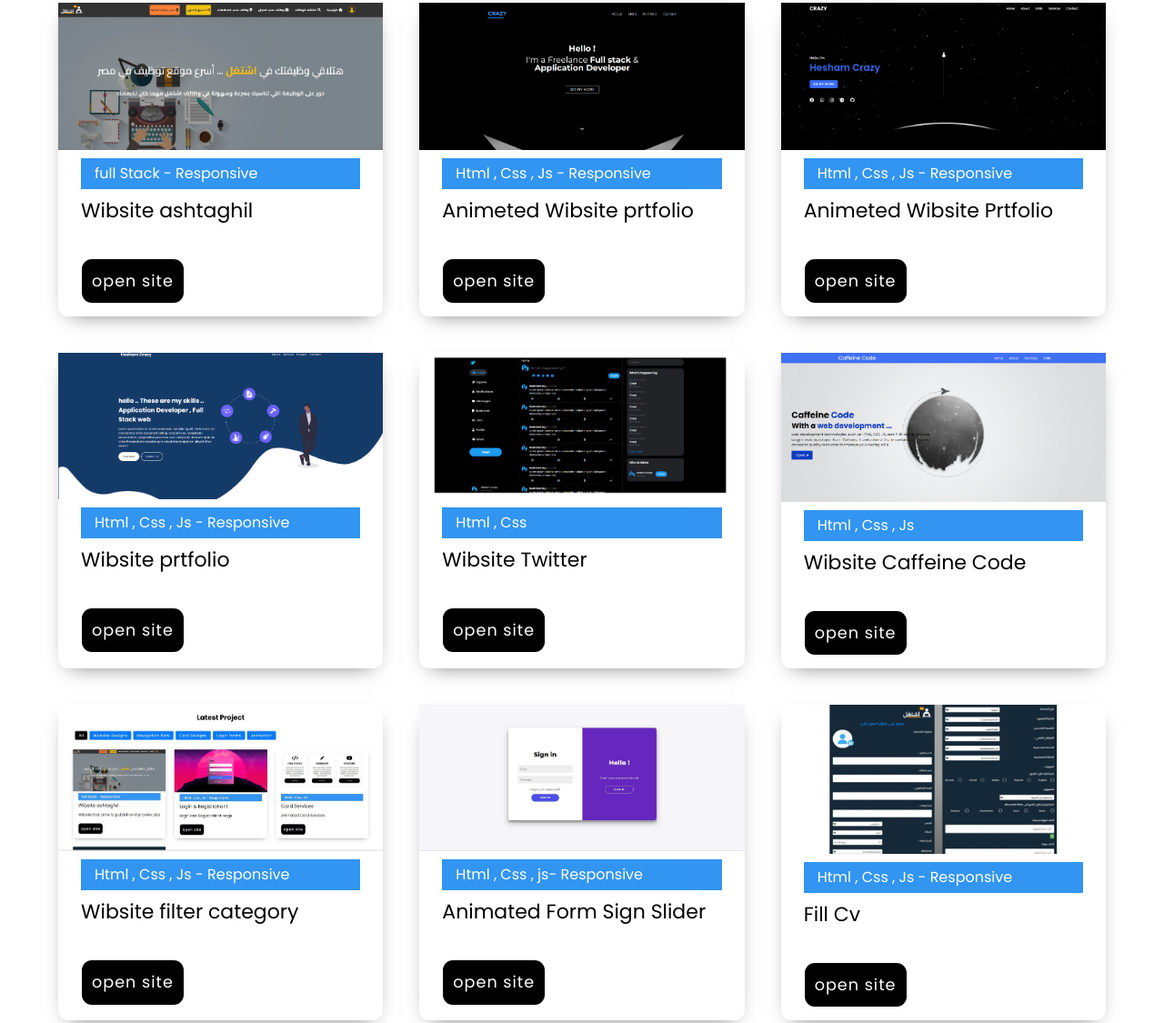
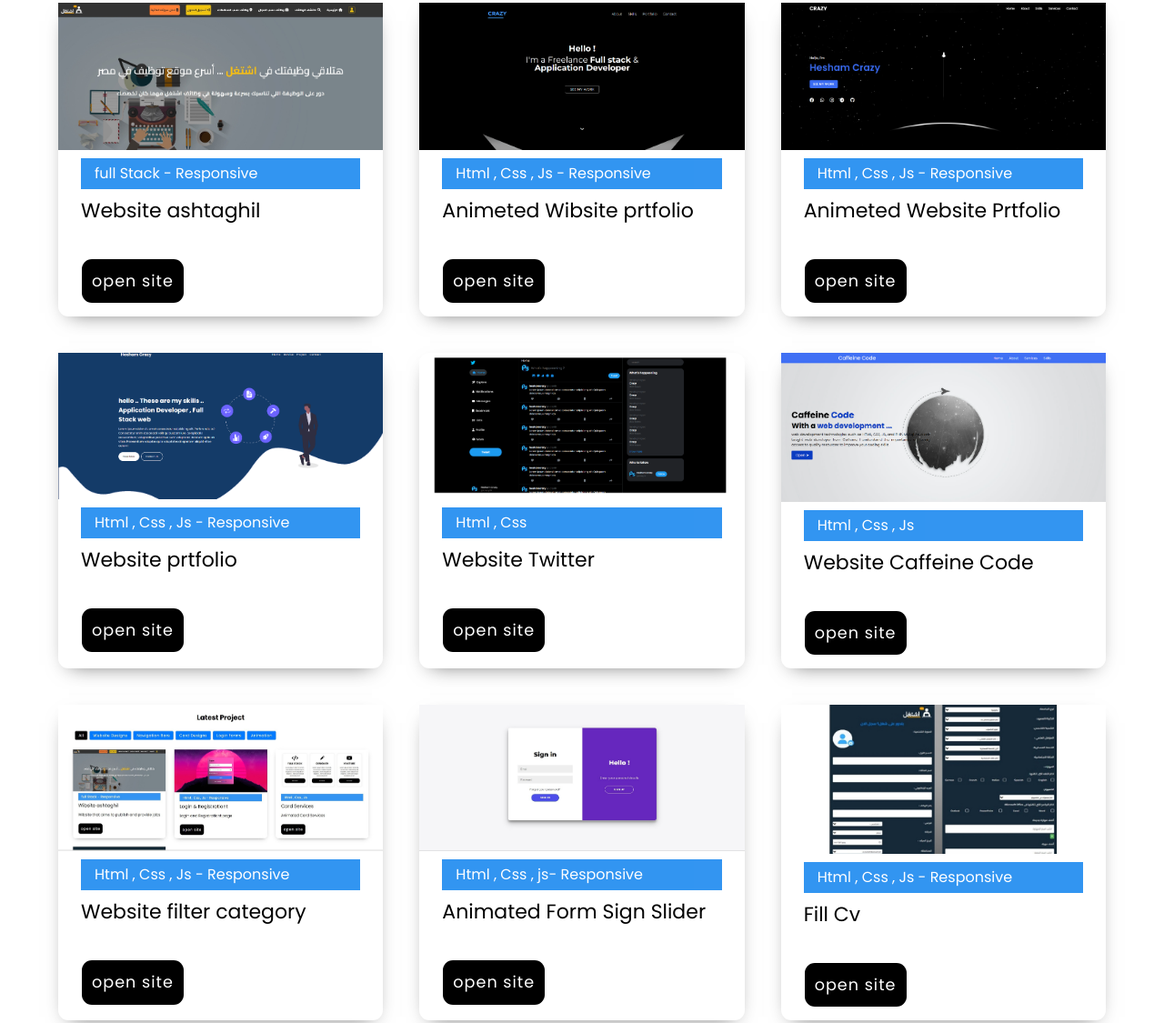
Before and after one commit to heshamcrazy1910/My-CV, a plain HTML site: page projects web.html in a window 1280 px wide. Shown: the part 220-1345 px from the top of the page at 91% size. Drawn offline with Linux system fonts and the light colour scheme.

Commit message:
Update projects web.html

```diff
--- a/projects web.html
+++ b/projects web.html
@@ -52,7 +52,7 @@
                                 <div class = "post-content-top">
                                     <span>full Stack - Responsive </span>
                                 </div>
-                                <h2>Wibsite ashtaghil</h2>
+                                <h2>Website ashtaghil</h2>
                             </div>
                             <a href="http://asht4l.eb2a.com/" class = "read-btn">open site</a>
                         </div>
@@ -78,7 +78,7 @@
                                 <div class = "post-content-top">
                                     <span>Html , Css , Js - Responsive </span>
                                 </div>
-                                <h2> Animeted Wibsite Prtfolio</h2>
+                                <h2> Animeted Website Prtfolio</h2>
                             </div>
                             <a href="https://heshamcrazy1910.github.io/prtfolio-V3/" class = "read-btn">open site</a>
                         </div>
@@ -92,7 +92,7 @@
                                 <div class = "post-content-top">
                                     <span>Html , Css , Js - Responsive </span>
                                 </div>
-                                <h2>Wibsite prtfolio</h2>
+                                <h2>Website prtfolio</h2>
                             </div>
                             <a href="https://heshamcrazy1910.github.io/prtfolio-v2/" class = "read-btn">open site</a>
                         </div>
@@ -105,7 +105,7 @@
                                 <div class = "post-content-top">
                                     <span>Html , Css </span>
                                 </div>
-                                <h2>Wibsite Twitter</h2>
+                                <h2>Website Twitter</h2>
                             </div>
                             <a href="https://heshamcrazy1910.github.io/Twitter/" class = "read-btn">open site</a>
                         </div>
@@ -118,7 +118,7 @@
                                 <div class = "post-content-top">
                                     <span>Html , Css , Js </span>
                                 </div>
-                                <h2>Wibsite Caffeine Code</h2>
+                                <h2>Website Caffeine Code</h2>
                             </div>
                             <a href="https://heshamcrazy1910.github.io/Website-Caffeine-Code-V1/" class = "read-btn">open site</a>
                         </div>
@@ -131,7 +131,7 @@
                                 <div class = "post-content-top">
                                     <span>Html , Css , Js - Responsive</span>
                                 </div>
-                                <h2>Wibsite filter category</h2>
+                                <h2>Website filter category</h2>
                             </div>
                             <a href="https://heshamcrazy1910.github.io/web-filter/" class = "read-btn">open site</a>
                         </div>
```
